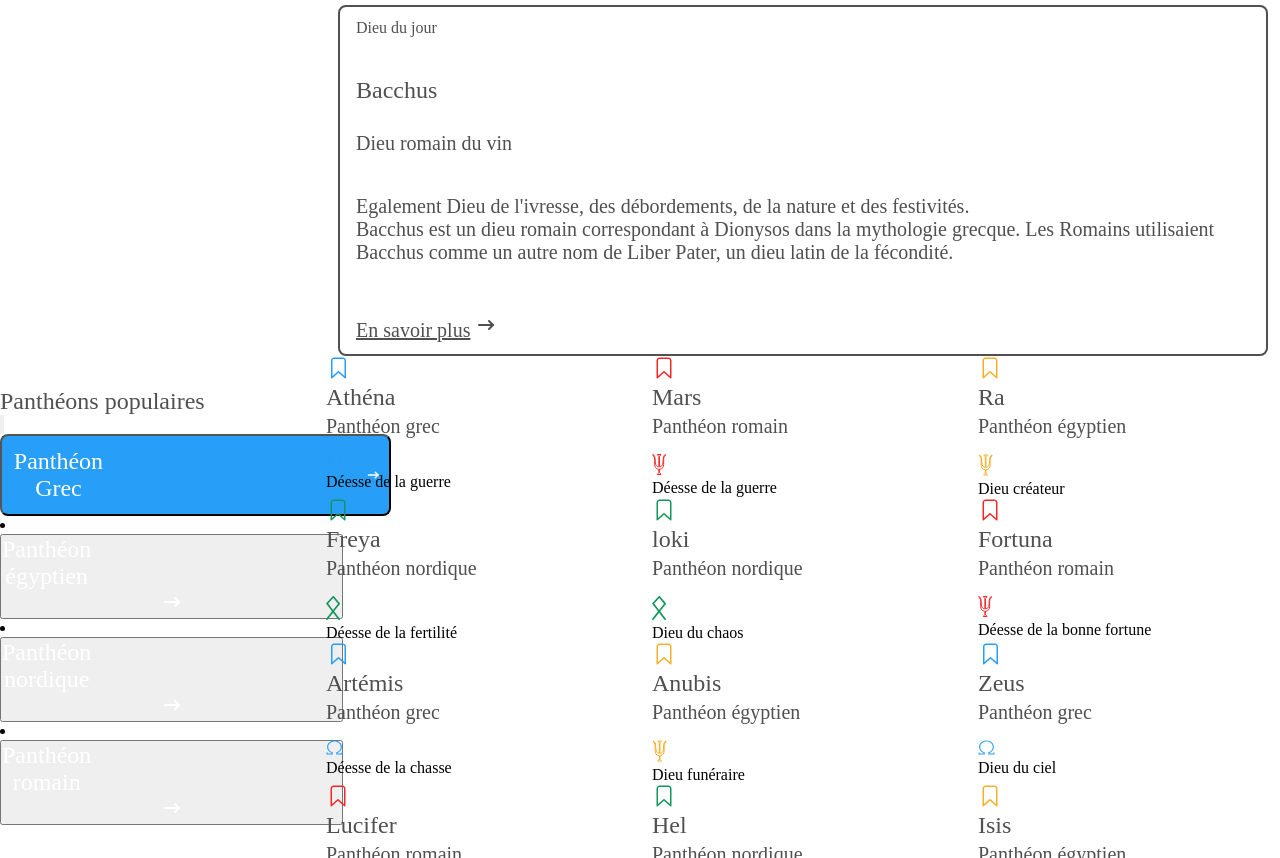
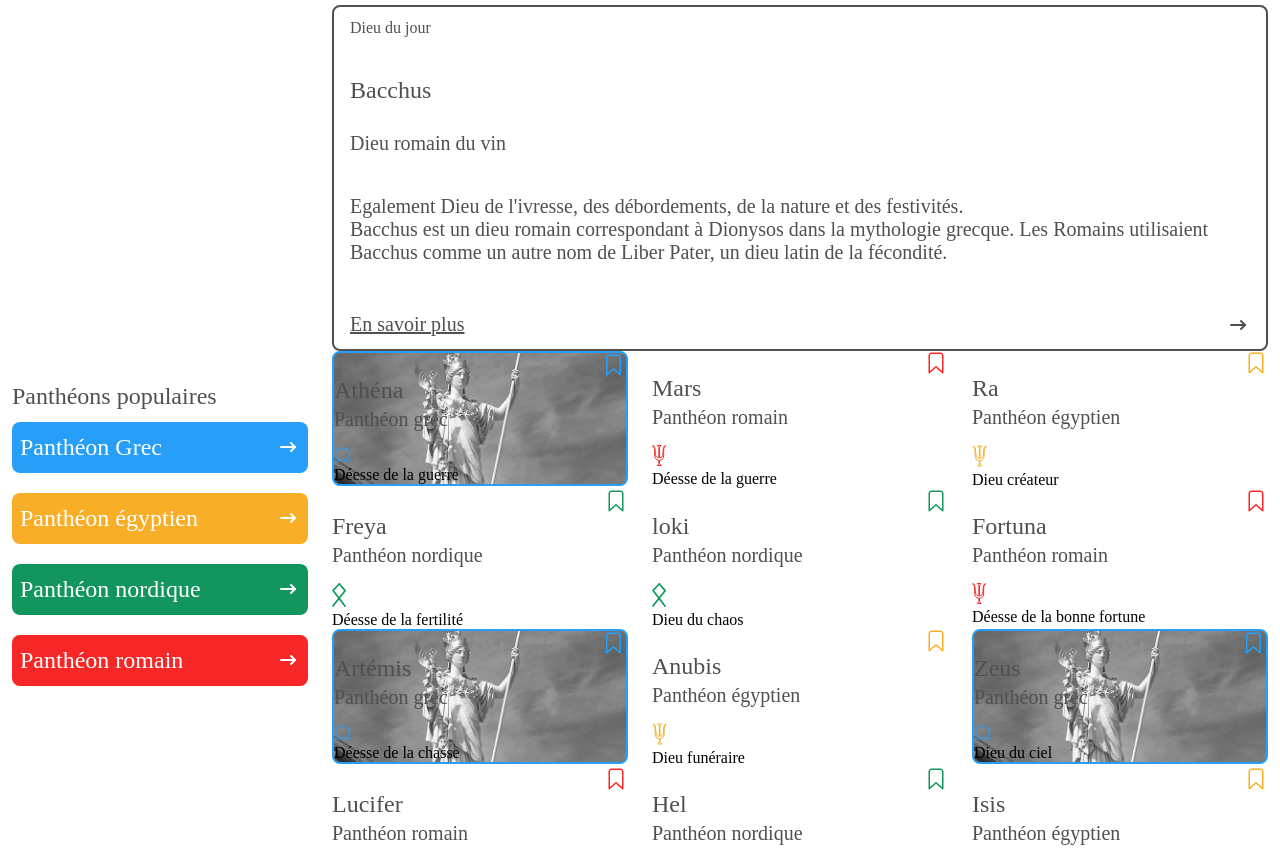
Before and after one commit to OscarDu93/atlas-divin, a website built with Parcel: page src/index.html in a window 1280 px wide. Shown: the part 161-1019 px from the top of the page. Built offline with nearby package versions, Linux system fonts and the light colour scheme; a web font is replaced by a local one.

Commit message:
cards css

```diff
--- a/src/css/_base.css
+++ b/src/css/_base.css
@@ -12,3 +12,8 @@ img,
 video {
   display: block;
 }
+
+body {
+  margin-left: 12px;
+  margin-right: 12px;
+}
--- a/src/css/_layout.css
+++ b/src/css/_layout.css
@@ -18,8 +18,6 @@ header {
   align-self: stretch;
   border-radius: 8px;
   border: 2px solid var(--Text-main, #515050);
-  margin-left: 12px;
-  margin-right: 12px;
 }
 
 .bold {
@@ -49,19 +47,16 @@ header {
 .popular {
   color: var(--Text-main, #515050);
   margin-top: 32px;
+  margin-bottom: 12px;
 }
 
-.one {
+.know {
   display: flex;
-  padding: 12px 8px;
   align-items: center;
-  gap: 8px;
+  justify-content: space-between;
   align-self: stretch;
-  border-radius: 8px;
-  background: var(--Blue, #279ef8);
 }
 
-.button-text {
-  color: var(--Background, #fff);
-  padding-right: 250px;
+.tri {
+  margin-bottom: 40px;
 }
--- a/src/css/main.css
+++ b/src/css/main.css
@@ -4,3 +4,5 @@
 @import "./modules/_example.css";
 @import "../../node_modules/bootstrap/dist/css/bootstrap-grid.css";
 @import "./modules/_menu.css";
+@import "./modules/_buttons.css";
+@import "./modules/_cards.css";
--- /dev/null
+++ b/src/css/modules/_buttons.css
@@ -0,0 +1,58 @@
+.one {
+  width: 100%;
+  display: flex;
+  align-items: center;
+  justify-content: space-between;
+  align-self: stretch;
+  padding: 12px 8px;
+  border-radius: 8px;
+  background: var(--Blue, #279ef8);
+  margin-bottom: 20px;
+}
+
+.two {
+  width: 100%;
+  display: flex;
+  align-items: center;
+  justify-content: space-between;
+  align-self: stretch;
+  padding: 12px 8px;
+  border-radius: 8px;
+  background: var(--Yellow, #f8af27);
+  margin-bottom: 20px;
+}
+
+.three {
+  width: 100%;
+  display: flex;
+  align-items: center;
+  justify-content: space-between;
+  align-self: stretch;
+  padding: 12px 8px;
+  border-radius: 8px;
+  background: var(--Green, #12965d);
+  margin-bottom: 20px;
+}
+
+.four {
+  width: 100%;
+  display: flex;
+  align-items: center;
+  justify-content: space-between;
+  align-self: stretch;
+  padding: 12px 8px;
+  border-radius: 8px;
+  background: var(--Red, #f82727);
+}
+
+.button-text {
+  color: var(--Background, #fff);
+}
+
+li {
+  list-style-type: none;
+}
+
+button {
+  border: none;
+}
--- /dev/null
+++ b/src/css/modules/_cards.css
@@ -0,0 +1,19 @@
+.article-blue {
+  border-radius: 8px;
+  overflow: hidden;
+  position: relative;
+  border-radius: 8px;
+  border: 2px solid var(--Blue, #279ef8);
+  background: #fff;
+  background: url(../../img/athena.webp) lightgray 50% / cover no-repeat;
+  align-self: stretch;
+}
+
+.add {
+  display: flex;
+  align-items: center;
+  justify-content: flex-end;
+}
+
+h3.card-text {
+}
--- a/src/index.html
+++ b/src/index.html
@@ -111,7 +111,7 @@
           <div class="col-12 col-lg-3">
             <h4 class="popular">Panthéons populaires</h4>
 
-            <button>
+            <section class="tri">
               <ul>
                 <li>
                   <button class="one">
@@ -281,7 +281,7 @@
                   </button>
                 </li>
               </ul>
-            </button>
+            </section>
           </div>
 
           <div class="col-12 col-lg-9">
@@ -289,6 +289,7 @@
               <div class="row">
                 <div class="col-6 col-lg-4">
                   <article class="article-blue">
+                    <div class="add">
                       <svg
                         xmlns="http://www.w3.org/2000/svg"
                         width="25"
@@ -303,6 +304,7 @@
                           fill="#279EF8"
                         />
                       </svg>
+                    </div>
                     <h3 class="card-text">Athéna</h3>
                     <p class="text">Panthéon grec</p>
                     <svg
@@ -323,6 +325,7 @@
 
                 <div class="col-6 col-lg-4">
                   <article class="article-red">
+                    <div class="add">
                       <svg
                         xmlns="http://www.w3.org/2000/svg"
                         width="24"
@@ -337,6 +340,7 @@
                           fill="#F82727"
                         />
                       </svg>
+                    </div>
                     <h3 class="card-text">Mars</h3>
                     <p class="text">Panthéon romain</p>
                     <svg
@@ -357,6 +361,7 @@
 
                 <div class="col-6 col-lg-4">
                   <article class="article-yellow">
+                    <div class="add">
                       <svg
                         xmlns="http://www.w3.org/2000/svg"
                         width="24"
@@ -371,6 +376,7 @@
                           fill="#F8AF27"
                         />
                       </svg>
+                    </div>
                     <h3 class="card-text">Ra</h3>
                     <p class="text">Panthéon égyptien</p>
                     <svg
@@ -391,6 +397,7 @@
 
                 <div class="col-6 col-lg-4">
                   <article class="article-green">
+                    <div class="add">
                       <svg
                         xmlns="http://www.w3.org/2000/svg"
                         width="24"
@@ -405,6 +412,7 @@
                           fill="#12965D"
                         />
                       </svg>
+                    </div>
                     <h3 class="card-text">Freya</h3>
                     <p class="text">Panthéon nordique</p>
                     <svg
@@ -425,6 +433,7 @@
 
                 <div class="col-6 col-lg-4">
                   <article class="article-green">
+                    <div class="add">
                       <svg
                         xmlns="http://www.w3.org/2000/svg"
                         width="24"
@@ -439,6 +448,7 @@
                           fill="#12965D"
                         />
                       </svg>
+                    </div>
                     <h3 class="card-text">loki</h3>
                     <p class="text">Panthéon nordique</p>
                     <svg
@@ -459,6 +469,7 @@
 
                 <div class="col-6 col-lg-4">
                   <article class="article-red">
+                    <div class="add">
                       <svg
                         xmlns="http://www.w3.org/2000/svg"
                         width="24"
@@ -473,6 +484,7 @@
                           fill="#F82727"
                         />
                       </svg>
+                    </div>
                     <h3 class="card-text">Fortuna</h3>
                     <p class="text">Panthéon romain</p>
                     <svg
@@ -493,6 +505,7 @@
 
                 <div class="col-6 col-lg-4">
                   <article class="article-blue">
+                    <div class="add">
                       <svg
                         xmlns="http://www.w3.org/2000/svg"
                         width="25"
@@ -507,6 +520,7 @@
                           fill="#279EF8"
                         />
                       </svg>
+                    </div>
                     <h3 class="card-text">Artémis</h3>
                     <p class="text">Panthéon grec</p>
                     <svg
@@ -527,6 +541,7 @@
 
                 <div class="col-6 col-lg-4">
                   <article class="article-yellow">
+                    <div class="add">
                       <svg
                         xmlns="http://www.w3.org/2000/svg"
                         width="24"
@@ -541,6 +556,7 @@
                           fill="#F8AF27"
                         />
                       </svg>
+                    </div>
                     <h3 class="card-text">Anubis</h3>
                     <p class="text">Panthéon égyptien</p>
                     <svg
@@ -561,6 +577,7 @@
 
                 <div class="col-6 col-lg-4">
                   <article class="article-blue">
+                    <div class="add">
                       <svg
                         xmlns="http://www.w3.org/2000/svg"
                         width="25"
@@ -575,6 +592,7 @@
                           fill="#279EF8"
                         />
                       </svg>
+                    </div>
                     <h3 class="card-text">Zeus</h3>
                     <p class="text">Panthéon grec</p>
                     <svg
@@ -595,6 +613,7 @@
 
                 <div class="col-6 col-lg-4">
                   <article class="article-red">
+                    <div class="add">
                       <svg
                         xmlns="http://www.w3.org/2000/svg"
                         width="24"
@@ -609,6 +628,7 @@
                           fill="#F82727"
                         />
                       </svg>
+                    </div>
                     <h3 class="card-text">Lucifer</h3>
                     <p class="text">Panthéon romain</p>
                     <svg
@@ -629,6 +649,7 @@
 
                 <div class="col-6 col-lg-4">
                   <article class="article-green">
+                    <div class="add">
                       <svg
                         xmlns="http://www.w3.org/2000/svg"
                         width="24"
@@ -643,6 +664,7 @@
                           fill="#12965D"
                         />
                       </svg>
+                    </div>
                     <h3 class="card-text">Hel</h3>
                     <p class="text">Panthéon nordique</p>
                     <svg
@@ -663,6 +685,7 @@
 
                 <div class="col-6 col-lg-4">
                   <article class="article-yellow">
+                    <div class="add">
                       <svg
                         xmlns="http://www.w3.org/2000/svg"
                         width="24"
@@ -677,6 +700,7 @@
                           fill="#F8AF27"
                         />
                       </svg>
+                    </div>
                     <h3 class="card-text">Isis</h3>
                     <p class="text">Panthéon égyptien</p>
                     <svg
```
Also changed, not shown: src/img/anubis.webp (added), src/img/artemis.webp (added), src/img/athena.webp (added), src/img/fortuna.webp (added), src/img/freya.webp (added), src/img/hel.webp (added), src/img/isis.webp (added), src/img/loki.webp (added), src/img/lucifer.webp (added), src/img/mars.webp (added), src/img/ra.webp (added), src/img/zeus.webp (added). Lines whose indentation alone changed are shown as unchanged.
